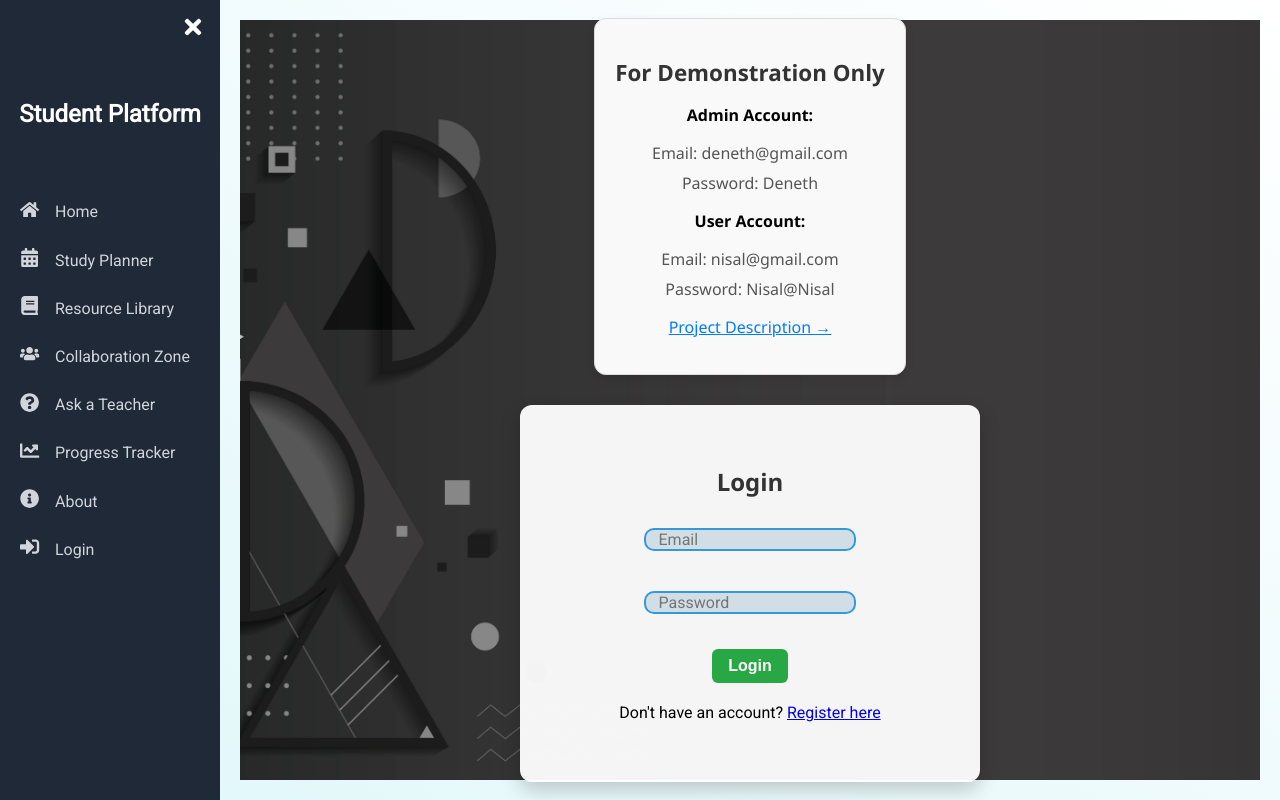
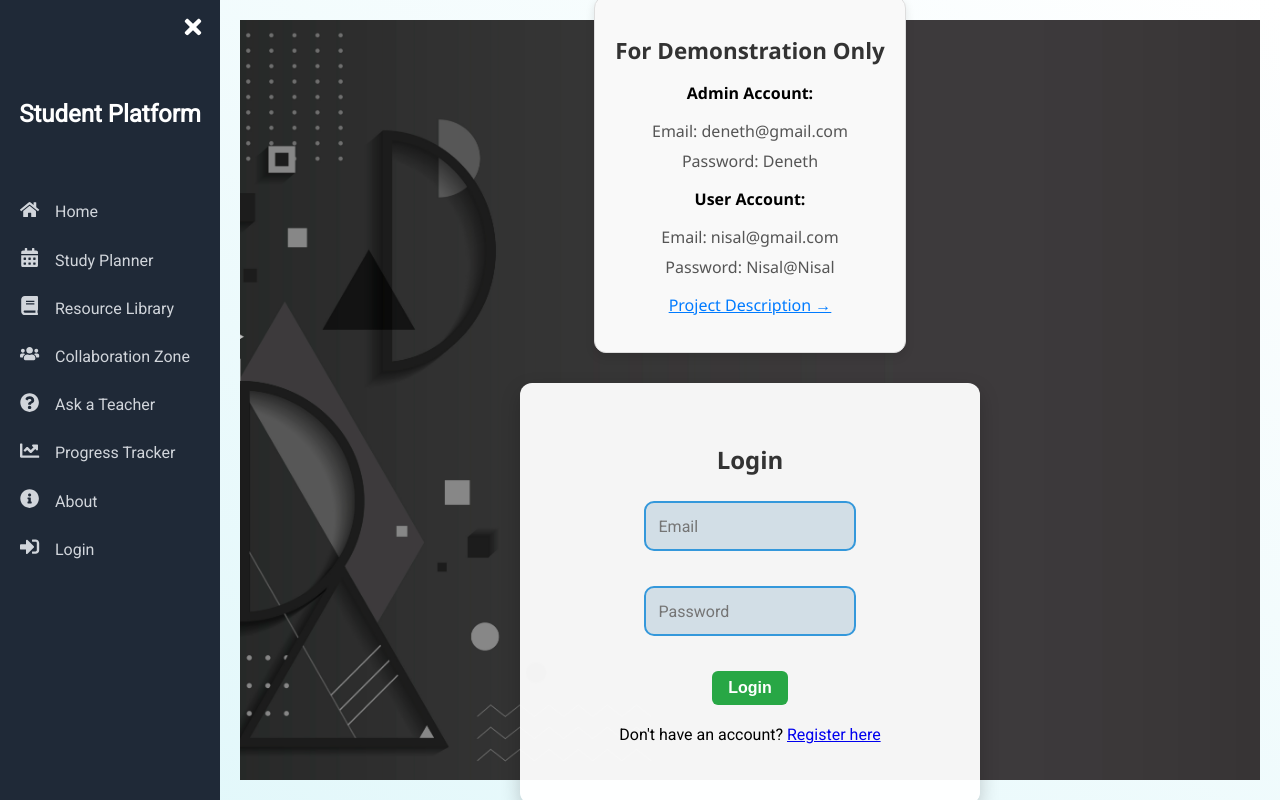
Before and after one commit to DenethDilpahan/mern-student-success, a React (Create React App) app in the folder frontend/: page /login in a window 1280 px wide. Built offline with nearby package versions, Linux system fonts and the light colour scheme.

Commit message:
fixing form alignment

```diff
--- a/frontend/src/styles/ManageResults.css
+++ b/frontend/src/styles/ManageResults.css
@@ -47,10 +47,10 @@ form {
   margin-bottom: 20px;
 }
 
-input, select {
+.manageuser-form input, select {
   margin: 5px;
   padding: 8px;
   border: 1px solid #ccc;
   border-radius: 4px;
-  max-height: 20px;
+  max-height: 50px;
 }
```
